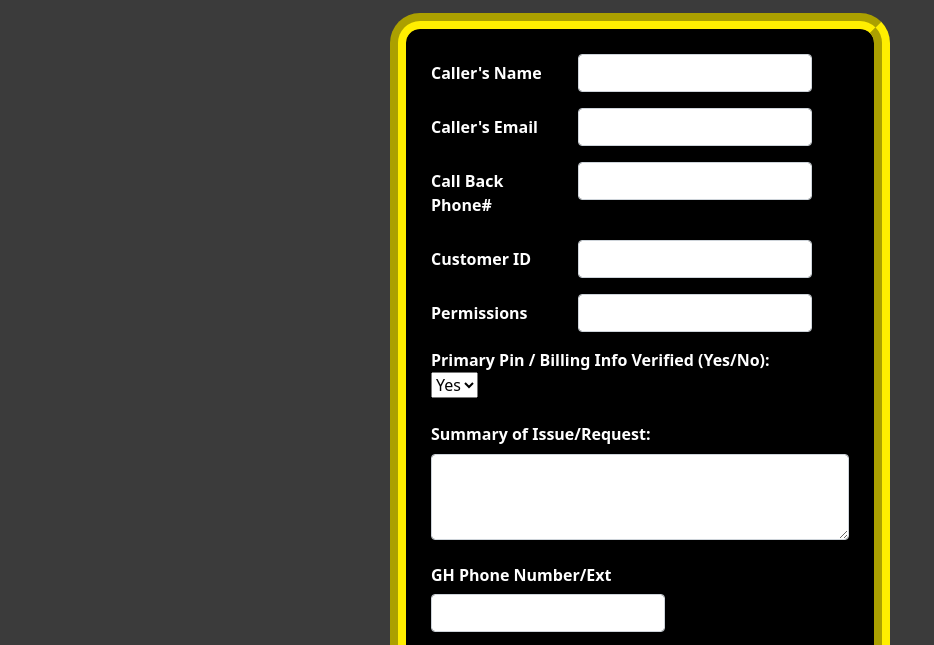
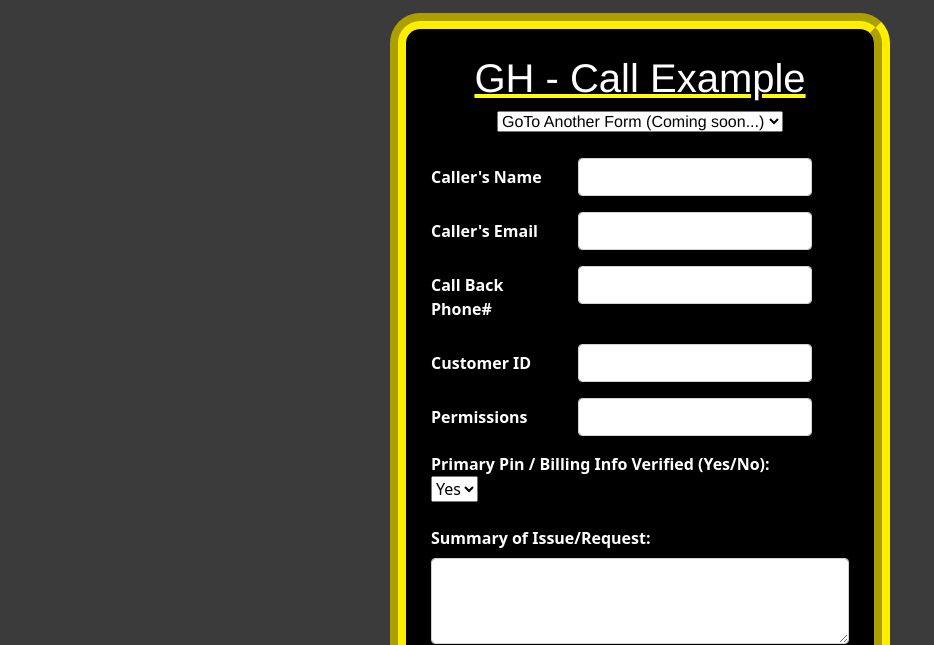
Before and after one commit to Daviixo/GH-Notes, a plain HTML site: page index.html in a window 1280 px wide. Shown: the part 160-805 px from the top of the page, without its empty margins (0-934 px from the left). Drawn offline with nearby package versions, Linux system fonts and the light colour scheme.

Commit message:
Form selection added.

```diff
--- a/index.html
+++ b/index.html
@@ -40,6 +40,16 @@
 <form>
 
     <div>
+
+        <div class="center">
+            <h1>GH - Call Example</h1>
+            <select onchange="location = this.options[this.selectedIndex].value;">
+                <option value="#">GoTo Another Form (Coming soon...)</option>
+                <option value="https://daviixo.github.io/GH-Notes/">GH NOTES</option>
+                <option value="https://daviixo.github.io/GTC-CallExample/">CALL EXAMPLE</option>
+
+            </select>
+        </div><br>
 
         <div class="mb-3 row">
             <label for="inputCallerName" class="col-sm-4 col-form-label"><strong>Caller's Name</strong></label>
```
